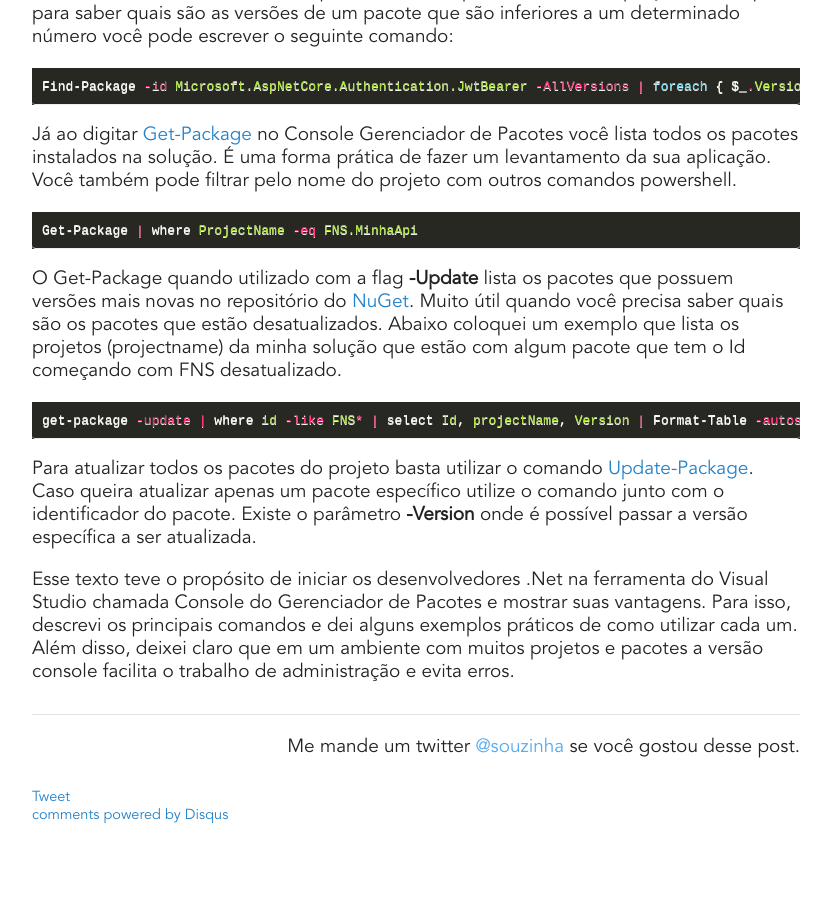
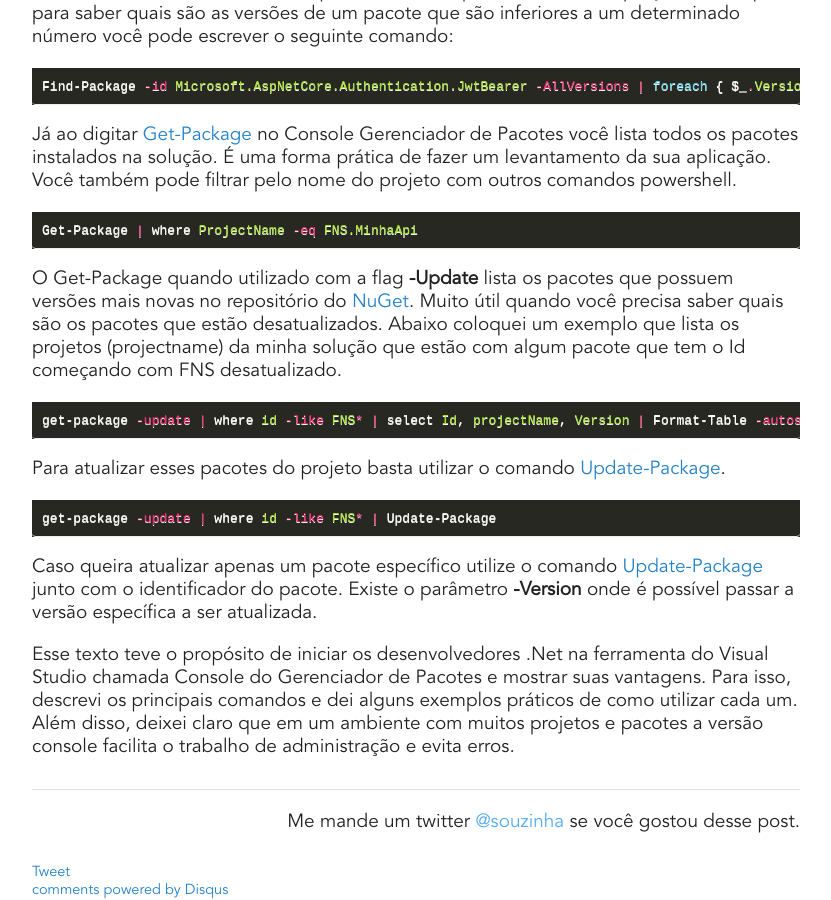
Before and after one commit to fabio-neves/fabio-neves.github.io, a Jekyll site: the page built from _posts/2022-05-14-package-manager-console.md, in a window 1280 px wide and 900 px high, scrolled down 1390 px. Shown: the whole window, without its empty margins (224-1055 px from the left). Built offline with Jekyll 4.4.1, drawn with Linux system fonts in a browser that asks for light colours; comment, search, counter and statistics services are not loaded; before the commit the page ends 2215 px from its top, so only the background shows below that.

Commit message:
Atualiza post

````diff
--- a/_posts/2022-05-14-package-manager-console.md
+++ b/_posts/2022-05-14-package-manager-console.md
@@ -42,7 +42,13 @@ O Get-Package quando utilizado com a flag **-Update** lista os pacotes que possu
 get-package -update | where id -like FNS* | select Id, projectName, Version | Format-Table -autosize -wrap
 ```
 
-Para atualizar todos os pacotes do projeto basta utilizar o comando [Update-Package][update-package-ref]{:target="_blank"}. Caso queira atualizar apenas um pacote específico utilize o comando junto com o identificador do pacote. Existe o parâmetro **-Version** onde é possível passar a versão específica a ser atualizada.
+Para atualizar esses pacotes do projeto basta utilizar o comando [Update-Package][update-package-ref]{:target="_blank"}.
+
+```powershell
+get-package -update | where id -like FNS* | Update-Package
+```
+
+Caso queira atualizar apenas um pacote específico utilize o comando [Update-Package][update-package-ref]{:target="_blank"} junto com o identificador do pacote. Existe o parâmetro **-Version** onde é possível passar a versão específica a ser atualizada.
 
 Esse texto teve o propósito de iniciar os desenvolvedores .Net na ferramenta do Visual Studio chamada Console do Gerenciador de Pacotes e mostrar suas vantagens. Para isso, descrevi os principais comandos e dei alguns exemplos práticos de como utilizar cada um. Além disso, deixei claro que em um ambiente com muitos projetos e pacotes a versão console facilita o trabalho de administração e evita erros.
 
````
